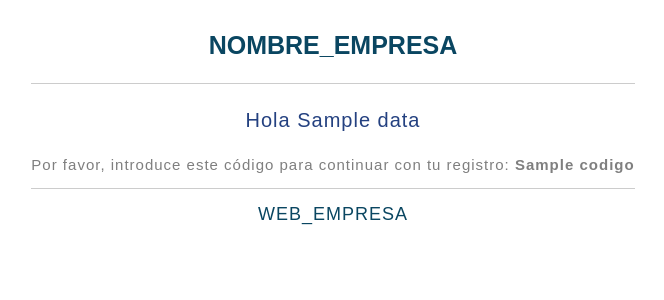
After one commit to PsychoZ0mbie/Buhos-Marqueter-a-Galer-a, a PHP site: the page made by Views/Template/Email/email_confirmar_cliente.php in a window 1280 px wide. The commit adds this page. Shown: the top 300 px of the page, without its empty margins (307-971 px from the left). Run offline with PHP 8.4, Linux system fonts and the light colour scheme; the template is opened without the code that fills it: most values are stand-ins (such as "Sample title", 1, 10 or a date in 2020); some libraries are stand-ins or nearby versions.

Commit message:
email confirm

```diff
--- a/Helpers/Helpers.php
+++ b/Helpers/Helpers.php
@@ -62,6 +62,10 @@
         $r4 = bin2hex(random_bytes(10));
         $token = $r1.'-'.$r2.'-'.$r3.'-'.$r4;
         return $token;
+    }
+    function code(){
+        $code = bin2hex(random_bytes(3));;
+        return $code;
     }
     //Producción
     /*function sendEmail($data,$template){
--- /dev/null
+++ b/Views/Template/Email/email_confirmar_cliente.php
@@ -0,0 +1,103 @@
+<!DOCTYPE html>
+<html lang="es">
+<head>
+	<meta charset="UTF-8">
+	<meta name="viewport" content="width=device-width, user-scalable=no, initial-scale=1.0, maximum-scale=1.0, minimum-scale=1.0">
+	<title>Recuperar cuenta</title>
+	<style type="text/css">
+		p{
+			font-family: arial;
+			letter-spacing: 1px;
+			color: #7f7f7f;
+			font-size: 15px;
+		}
+		a{
+			color: #3b74d7;
+			font-family: arial;
+			text-decoration: none;
+			text-align: center;
+			display: block;
+			font-size: 18px;
+		}
+		.x_sgwrap p{
+			font-size: 20px;
+		    line-height: 32px;
+		    color: #244180;
+		    font-family: arial;
+		    text-align: center;
+		}
+		.x_title_gray {
+		    color: #0a4661;
+		    padding: 5px 0;
+		    font-size: 15px;
+			border-top: 1px solid #CCC;
+		}
+		.x_title_blue {
+		    padding: 08px 0;
+		    line-height: 25px;
+		    text-transform: uppercase;
+			border-bottom: 1px solid #CCC;
+		}
+		.x_title_blue h1{
+			color: #0a4661;
+			font-size: 25px;
+			font-family: 'arial';
+		}
+		.x_bluetext {
+		    color: #244180 !important;
+		}
+		.x_title_gray a{
+			text-align: center;
+			padding: 10px;
+			margin: auto;
+			color: #0a4661;
+		}
+		.x_text_white a{
+			color: #FFF;
+		}
+		.x_button_link {
+		    width: 100%;
+			max-width: 470px;
+		    height: 40px;
+		    display: block;
+		    color: #FFF;
+		    margin: 20px auto;
+		    line-height: 40px;
+		    text-transform: uppercase;
+		    font-family: Arial Black,Arial Bold,Gadget,sans-serif;
+		}
+		.x_link_blue {
+		    background-color: #307cf4;
+		}
+		.x_textwhite {
+		    background-color: rgb(50, 67, 128);
+		    color: #ffffff;
+		    padding: 10px;
+		    font-size: 15px;
+		    line-height: 20px;
+		}
+	</style>
+</head>
+<body>
+	<table align="center" cellpadding="0" cellspacing="0" bgcolor="#ffffff" style="text-align:center;">
+		<tbody>
+			<tr>
+				<td>
+					<div class="x_sgwrap x_title_blue">
+						<h1><?= NOMBRE_EMPRESA ?></h1>
+					</div>
+				</td>
+			</tr>
+			<tr>
+				<td>
+					<div class="x_sgwrap">
+						<p>Hola <?= $data['nombreUsuario']; ?></p>
+					</div>
+					<p>Por favor, introduce este código para continuar con tu registro: <strong><?= $data['codigo']; ?></strong></p>
+					<p class="x_title_gray"><a href="<?= WEB_EMPRESA; ?>" target="_blanck"><?= WEB_EMPRESA; ?></a></p>
+				</td>
+			</tr>
+		</tbody>
+	</table>
+</body>
+</html>
--- a/Views/Template/nav_admin.php
+++ b/Views/Template/nav_admin.php
@@ -23,13 +23,13 @@
           </ul>
         </li>
         <li><a class="app-menu__item" href="<?=base_url();?>/galeria"><i class="app-menu__icon fa fa-picture-o"></i><span class="app-menu__label">Galería</span></a></li>
-        <li><a class="app-menu__item" href="<?=base_url();?>/pedidos"><i class="app-menu__icon fa fa-truck"></i><span class="app-menu__label">Pedidos</span></a></li>
+        <li><a class="app-menu__item" href="<?=base_url();?>/mensaje"><i class="app-menu__icon fa fa-envelope"></i><span class="app-menu__label">Mensajes</span></a></li>
 
         <?php }?>
         <?php if($_SESSION['userData']['roleid'] == 1 || $_SESSION['userData']['roleid'] == 2){
 
           ?>
-        <li><a class="app-menu__item" href="<?=base_url();?>/mensaje"><i class="app-menu__icon fa fa-envelope"></i><span class="app-menu__label">Mensajes</span></a></li>
+        <li><a class="app-menu__item" href="<?=base_url();?>/pedidos"><i class="app-menu__icon fa fa-truck"></i><span class="app-menu__label">Pedidos</span></a></li>
         <li><a class="app-menu__item mt-4" href="<?=base_url();?>/usuarios/perfil"><i class="app-menu__icon fa fa-user"></i><span class="app-menu__label">Perfil</span></a></li>
         <li><a class="app-menu__item" href="<?= base_url();?>/logout"><i class="app-menu__icon fa fa-sign-out"></i><span class="app-menu__label">Cerrar sesión</span></a></li>
         <?php }?>
```
Also changed, not shown: Assets/template/Assets/js/app.js (+96 -8 lines), Controllers/Tienda.php (+35 -1 lines), Views/Cuenta/cuenta.php (+8 -1 lines), Views/Tienda/procesarpedido.php (+10 -3 lines).
